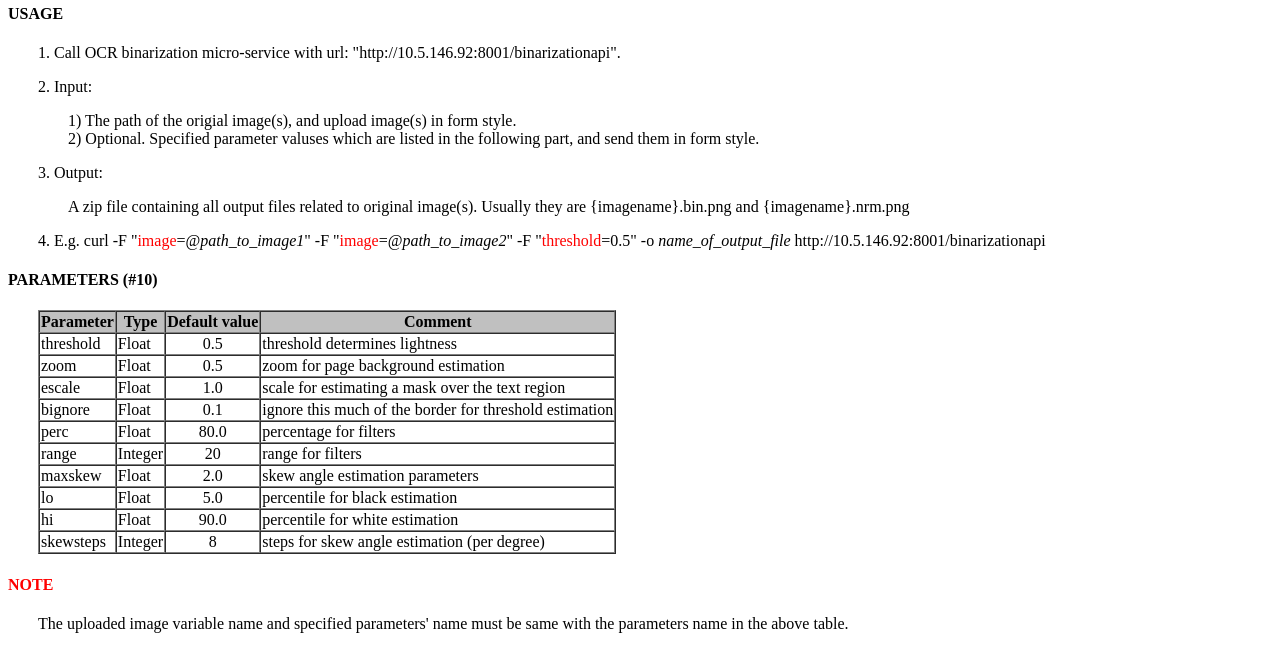
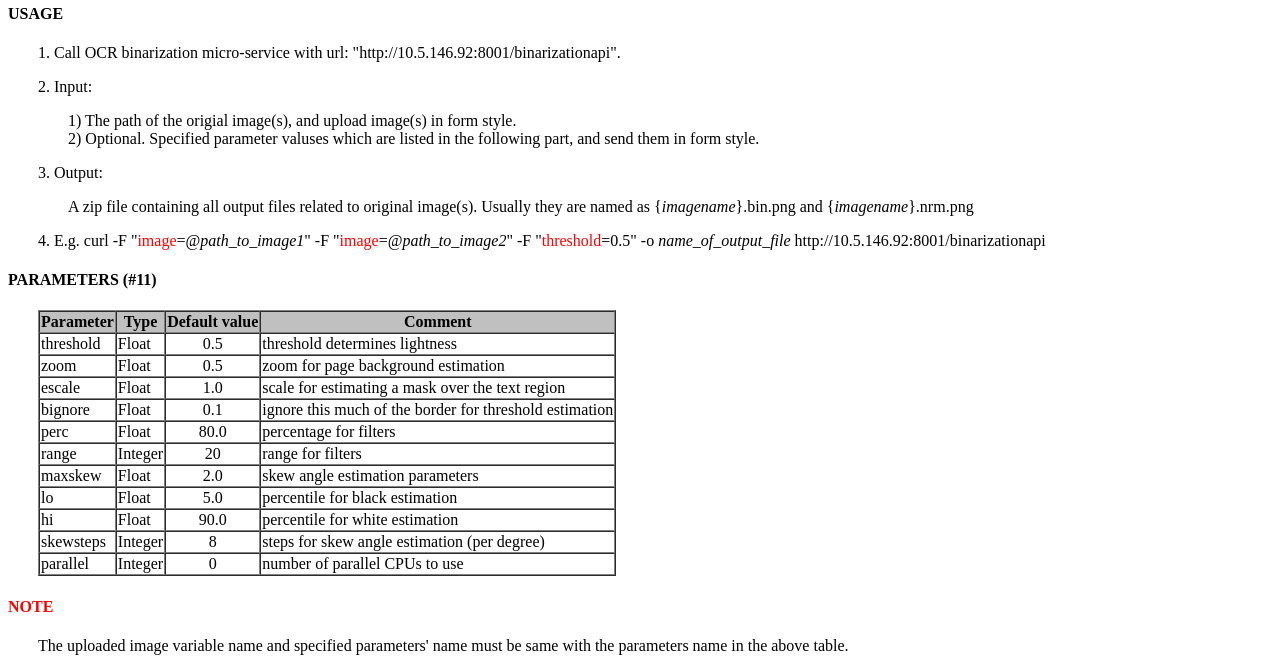
Before and after one commit to jingchaoluan/BinarizationService, a Python web app: template templates/index.html in a window 1280 px wide. Shown: the part 180-851 px from the top of the page. Before the commit the page ends 813 px from the top, so only its background shows below. Run offline with Jinja, Linux system fonts and the light colour scheme; the template is opened without the code that fills it, so the values that code supplies are empty.

Commit message:
Added setable parameter 'parallel'

```diff
--- a/templates/index.html
+++ b/templates/index.html
@@ -26,10 +26,10 @@
             1) The path of the origial image(s), and upload image(s) in form style. <br>
             2) Optional. Specified parameter valuses which are listed in the following part, and send them in form style.</p>
         <p>3. Output: </p>
-        <p class="two_tab"> A zip file containing all output files related to original image(s). Usually they are {imagename}.bin.png and {imagename}.nrm.png</p>
+        <p class="two_tab"> A zip file containing all output files related to original image(s). Usually they are named as {<i>imagename</i>}.bin.png and {<i>imagename</i>}.nrm.png</p>
         <p>4. E.g. curl -F "<font color="red">image</font>=@<i>path_to_image1</i>" -F "<font color="red">image</font>=@<i>path_to_image2</i>" -F "<font color="red">threshold</font>=0.5" -o <i>name_of_output_file</i> http://10.5.146.92:8001/binarizationapi</p>
 
-        <h4>PARAMETERS (#10)</h4>
+        <h4>PARAMETERS (#11)</h4>
         <table border="1" cellspacing="0" >
             <tr bgcolor="silver">
                 <th>Parameter</th>
@@ -97,6 +97,12 @@
                 <td align="center">8</td>
                 <td>steps for skew angle estimation (per degree)</td>
             </tr>
+            <tr>
+                <td>parallel</td>
+                <td>Integer</td>
+                <td align="center">0</td>
+                <td>number of parallel CPUs to use</td>
+            </tr>
         </table>
 
         <h4><font color="red">NOTE</font></h4>
```
